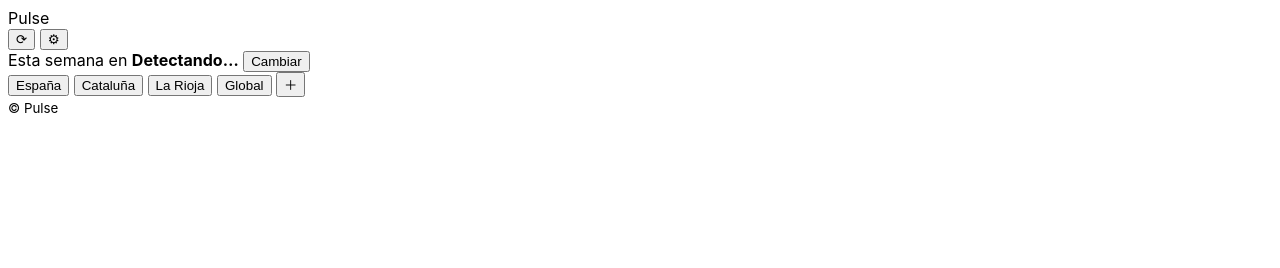
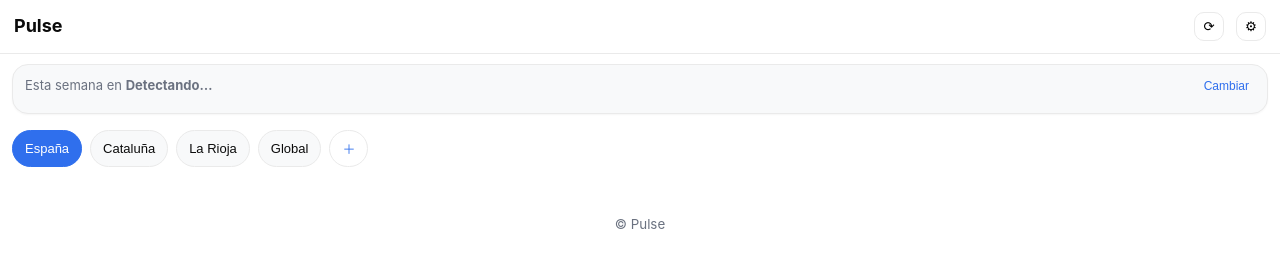
Before and after one commit to davidvazquez74/pulse, a plain HTML site: page index.html in a window 1280 px wide. Drawn offline with Linux system fonts and the light colour scheme.

Commit message:
Update styles.css

```diff
--- a/styles.css
+++ b/styles.css
@@ -1 +1,39 @@
-body{font-family:Inter,system-ui,sans-serif}
+/* Base */
+*{box-sizing:border-box} html,body{margin:0;padding:0}
+:root{
+  --bg:#ffffff;--text:#0b0b0b;--muted:#6b7280;--accent:#2f6fed;
+  --bg-soft:#f8f9fa;--border:#eaeaea;--card:#fff;--shadow:0 1px 2px rgba(0,0,0,.04);
+}
+body{background:var(--bg);color:var(--text);font-family:Inter,system-ui,-apple-system,Segoe UI,Roboto,Arial,sans-serif;line-height:1.35}
+
+/* Header */
+.app-header{display:flex;justify-content:space-between;align-items:center;padding:12px 14px;position:sticky;top:0;background:var(--bg);border-bottom:1px solid var(--border);z-index:5}
+.logo{font-weight:700;font-size:18px}
+.actions button{background:transparent;border:1px solid var(--border);padding:6px 8px;border-radius:10px;margin-left:8px;cursor:pointer}
+
+/* Weather widget */
+.wx-bar{margin:10px 12px;padding:10px 12px;background:var(--bg-soft);border:1px solid var(--border);border-radius:16px;box-shadow:var(--shadow);max-height:100px}
+.wx-head{display:flex;justify-content:space-between;align-items:center;margin-bottom:6px}
+.wx-title{font-size:13px;color:var(--muted)}
+.wx-link{background:transparent;border:none;color:var(--accent);font-size:12px;cursor:pointer;padding:4px 6px;border-radius:8px}
+.wx-days{display:grid;grid-auto-flow:column;grid-auto-columns:1fr;gap:8px}
+.wx-col{display:flex;flex-direction:column;align-items:center;gap:4px}
+.wx-day{font-size:11px;color:var(--muted)}
+.wx-ico{font-size:16px;line-height:1}
+.wx-tmp{font-size:12px;font-weight:600}
+@media (max-width:420px){.wx-days{gap:6px}.wx-ico{font-size:15px}.wx-tmp{font-size:11px}}
+
+/* Chips */
+.chips{display:flex;gap:8px;overflow:auto;padding:6px 12px 2px 12px}
+.chip{border:1px solid var(--border);background:var(--bg-soft);padding:8px 12px;border-radius:999px;font-size:13px;color:var(--text);cursor:pointer;white-space:nowrap}
+.chip--active{background:var(--accent);color:#fff;border-color:var(--accent)}
+.chip--add{background:transparent;color:var(--accent)}
+
+/* News */
+.news{display:grid;gap:12px;padding:12px}
+.card{background:var(--card);border:1px solid var(--border);border-radius:16px;padding:12px;box-shadow:var(--shadow)}
+.card h3{margin:0 0 6px 0;font-size:16px;line-height:1.2}
+.card p{margin:0 0 8px 0;color:var(--muted);font-size:13px}
+.meta{font-size:12px;color:var(--muted)}
+.empty{padding:20px;text-align:center;color:var(--muted)}
+.app-footer{padding:20px 12px;color:var(--muted);text-align:center}
```
